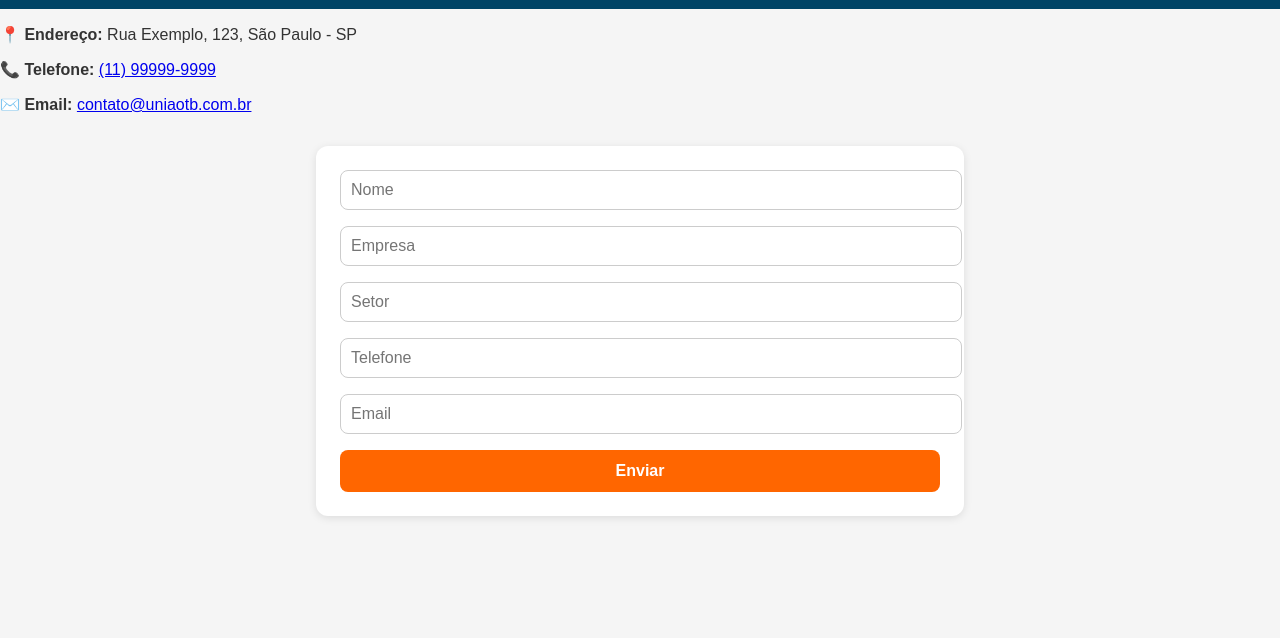
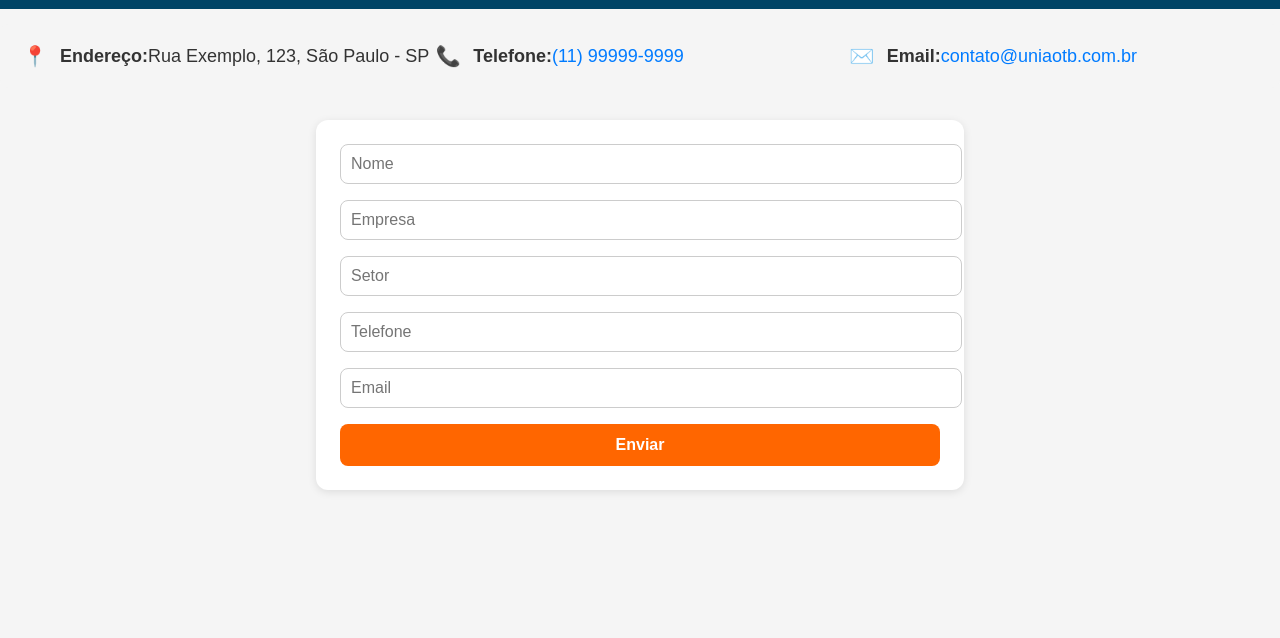
Before and after one commit to uniaotb63comercial/UniaoTb, a website: page contato.html in a window 1280 px wide. Shown: the part 162-800 px from the top of the page. Drawn offline with Linux system fonts and the light colour scheme.

Commit message:
Update contato.css

```diff
--- a/contato.css
+++ b/contato.css
@@ -66,6 +66,61 @@ input:focus, select:focus {
   border-color: #004466;
   outline: none;
 }
+
+/* Mobile-first */
+.empresa-info {
+  margin: 15px 0;
+  padding: 12px;
+  background: #f5f5f5;
+  border-radius: 8px;
+  font-size: 16px;
+}
+
+.empresa-info p {
+  margin: 6px 0;
+  display: flex;
+  align-items: center;
+  flex-wrap: wrap;
+}
+
+.empresa-info .icon {
+  display: inline-block;
+  width: 25px;
+  text-align: center;
+  margin-right: 8px;
+  font-size: 18px;
+}
+
+.empresa-info a {
+  color: #007BFF;
+  text-decoration: none;
+}
+
+.empresa-info a:hover {
+  text-decoration: underline;
+}
+
+/* Desktop: colocar os três itens em linha */
+@media (min-width: 1024px) {
+  .empresa-info {
+    display: flex;
+    justify-content: space-between;
+    font-size: 18px;
+    padding: 20px;
+  }
+
+  .empresa-info p {
+    margin: 0;
+    flex: 1;
+  }
+
+  .empresa-info .icon {
+    width: 30px;
+    margin-right: 10px;
+    font-size: 20px;
+  }
+}
+
 button {
   background: #ff6600;
   color: #fff;
```
